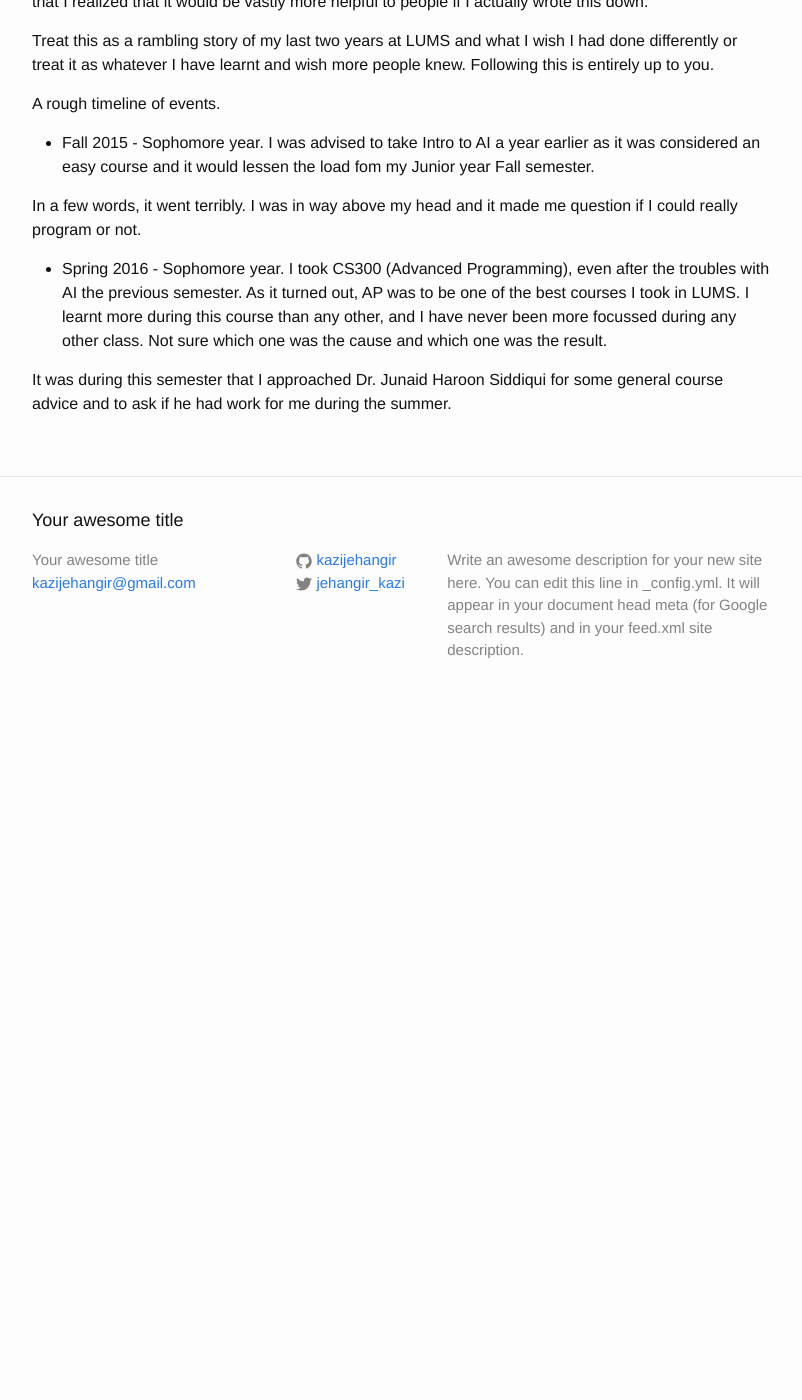
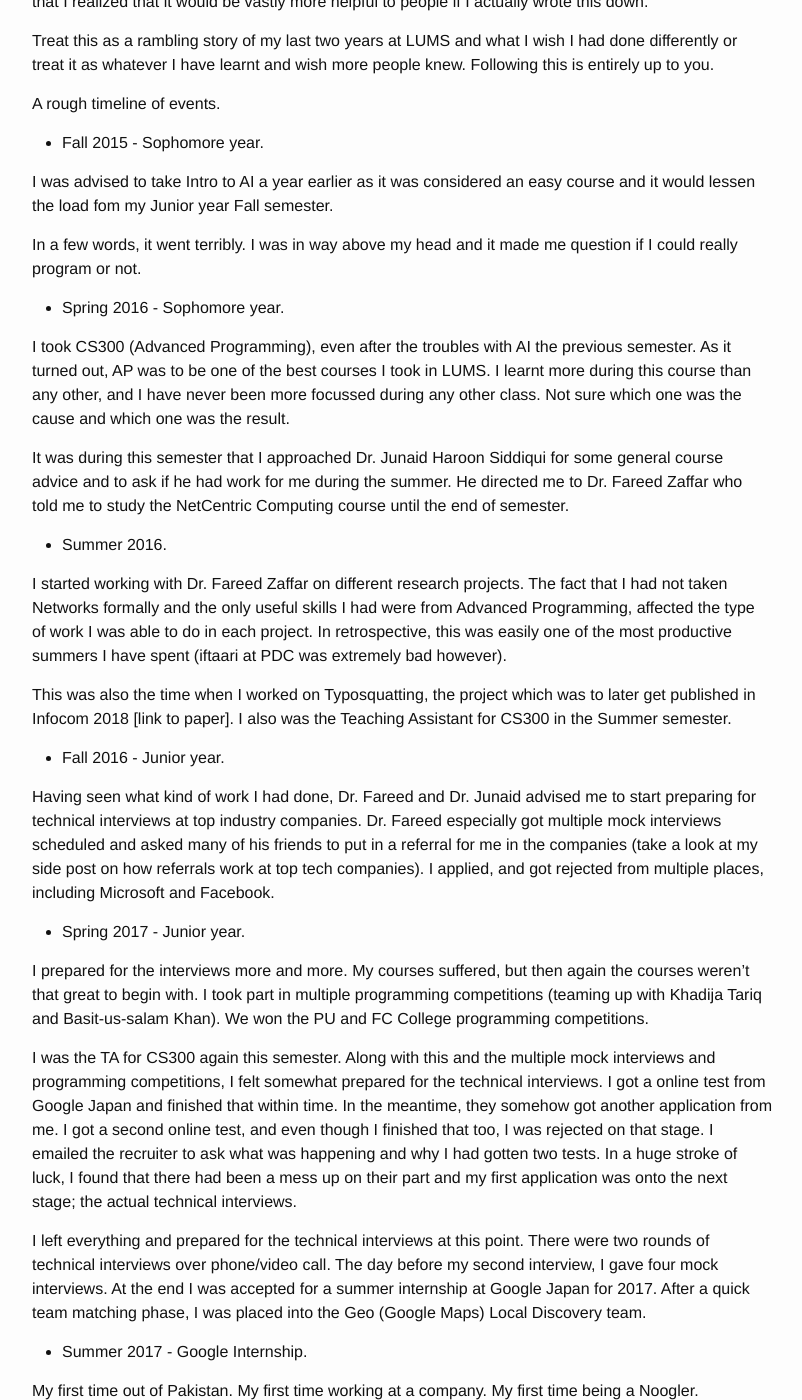
Before and after one commit to kazijehangir/kazijehangir.github.io, a Jekyll site: the page built from _posts/2018-05-13-how-i-got-here.markdown, in a window 1280 px wide and 1400 px high, scrolled down 282 px. Shown: the whole window, without its empty margins (238-1040 px from the left). Built offline with Jekyll 4.4.1, drawn with Linux system fonts in a browser that asks for light colours; before the commit the page ends 1004 px from its top, so only the background shows below that.

Commit message:
Update post

```diff
--- a/_posts/2018-05-13-how-i-got-here.markdown
+++ b/_posts/2018-05-13-how-i-got-here.markdown
@@ -12,11 +12,35 @@ Treat this as a rambling story of my last two years at LUMS and what I wish I ha
 A rough timeline of events.
 
 * Fall 2015 - Sophomore year.
-I was advised to take Intro to AI a year earlier as it was considered an easy course and it would lessen the load fom my Junior year Fall semester.
 
-In a few words, it went terribly. I was in way above my head and it made me question if I could really program or not.
+ I was advised to take Intro to AI a year earlier as it was considered an easy course and it would lessen the load fom my Junior year Fall semester.
+
+ In a few words, it went terribly. I was in way above my head and it made me question if I could really program or not.
 
 * Spring 2016 - Sophomore year.
-I took CS300 (Advanced Programming), even after the troubles with AI the previous semester. As it turned out, AP was to be one of the best courses I took in LUMS. I learnt more during this course than any other, and I have never been more focussed during any other class. Not sure which one was the cause and which one was the result.
 
-It was during this semester that I approached Dr. Junaid Haroon Siddiqui for some general course advice and to ask if he had work for me during the summer.
+ I took CS300 (Advanced Programming), even after the troubles with AI the previous semester. As it turned out, AP was to be one of the best courses I took in LUMS. I learnt more during this course than any other, and I have never been more focussed during any other class. Not sure which one was the cause and which one was the result.
+
+ It was during this semester that I approached Dr. Junaid Haroon Siddiqui for some general course advice and to ask if he had work for me during the summer. He directed me to Dr. Fareed Zaffar who told me to study the NetCentric Computing course until the end of semester.
+
+* Summer 2016.
+
+ I started working with Dr. Fareed Zaffar on different research projects. The fact that I had not taken Networks formally and the only useful skills I had were from Advanced Programming, affected the type of work I was able to do in each project. In retrospective, this was easily one of the most productive summers I have spent (iftaari at PDC was extremely bad however).
+
+ This was also the time when I worked on Typosquatting, the project which was to later get published in Infocom 2018 [link to paper]. I also was the Teaching Assistant for CS300 in the Summer semester.
+
+* Fall 2016 - Junior year.
+
+ Having seen what kind of work I had done, Dr. Fareed and Dr. Junaid advised me to start preparing for technical interviews at top industry companies. Dr. Fareed especially got multiple mock interviews scheduled and asked many of his friends to put in a referral for me in the companies (take a look at my side post on how referrals work at top tech companies). I applied, and got rejected from multiple places, including Microsoft and Facebook.
+
+* Spring 2017 - Junior year.
+
+ I prepared for the interviews more and more. My courses suffered, but then again the courses weren't that great to begin with. I took part in multiple programming competitions (teaming up with Khadija Tariq and Basit-us-salam Khan). We won the PU and FC College programming competitions.
+
+ I was the TA for CS300 again this semester. Along with this and the multiple mock interviews and programming competitions, I felt somewhat prepared for the technical interviews. I got a online test from Google Japan and finished that within time. In the meantime, they somehow got another application from me. I got a second online test, and even though I finished that too, I was rejected on that stage. I emailed the recruiter to ask what was happening and why I had gotten two tests. In a huge stroke of luck, I found that there had been a mess up on their part and my first application was onto the next stage; the actual technical interviews.
+
+ I left everything and prepared for the technical interviews at this point. There were two rounds of technical interviews over phone/video call. The day before my second interview, I gave four mock interviews. At the end I was accepted for a summer internship at Google Japan for 2017. After a quick team matching phase, I was placed into the Geo (Google Maps) Local Discovery team.
+
+* Summer 2017 - Google Internship.
+
+ My first time out of Pakistan. My first time working at a company. My first time being a Noogler.
```
